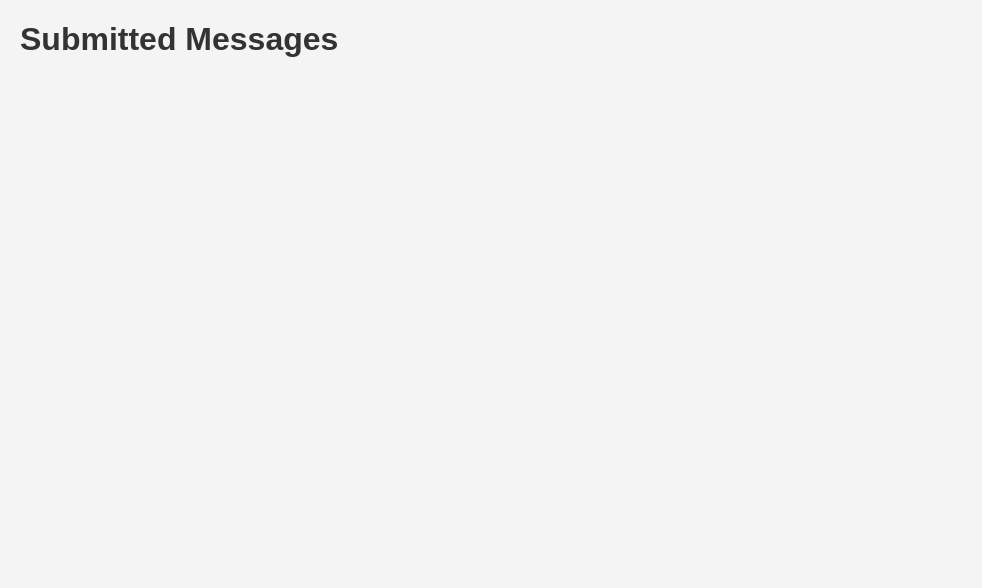
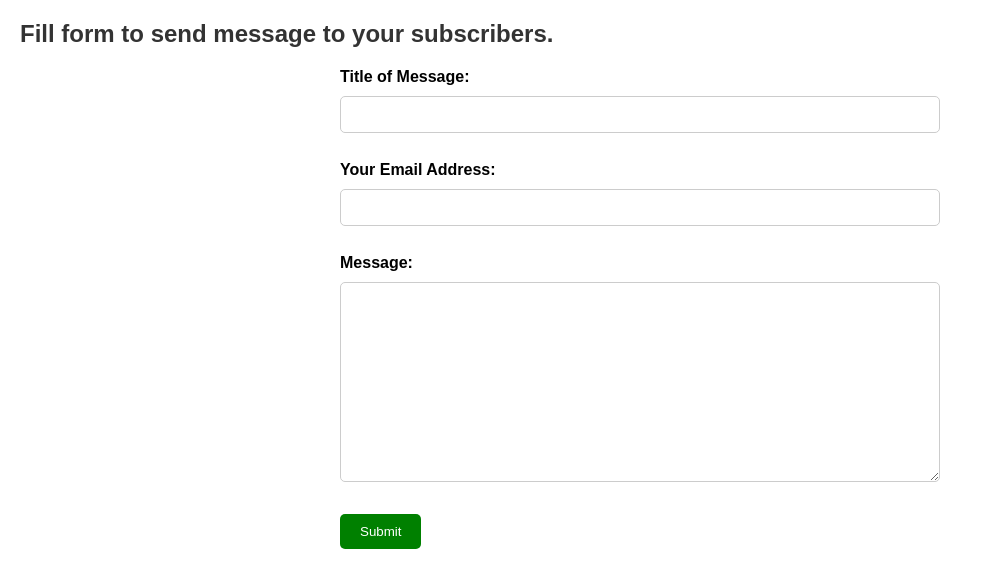
Before and after one commit to masomodigital/displayverseteaching, a plain HTML site: page index.html in a window 1280 px wide. Shown: the whole page, without its empty margins (0-982 px from the left). Drawn offline with Linux system fonts and the light colour scheme; no server answers.

Commit message:
Update index.html

```diff
--- a/index.html
+++ b/index.html
@@ -3,57 +3,89 @@
 <head>
     <meta charset="UTF-8">
     <meta name="viewport" content="width=device-width, initial-scale=1.0">
-    <title>Submitted Messages</title>
+    <title>Send Message</title>
     <style>
         body {
             font-family: Arial, sans-serif;
             margin: 20px;
-            background-color: #f4f4f4;
         }
-        h1 {
+        h2 {
             color: #333;
         }
+        form {
+            width: 100%;
+            max-width: 600px;
+            margin: 0 auto;
+        }
+        label {
+            font-weight: bold;
+        }
+        input[type="text"], input[type="email"], textarea {
+            width: 100%;
+            padding: 10px;
+            margin: 10px 0;
+            border: 1px solid #ccc;
+            border-radius: 5px;
+            box-sizing: border-box;
+        }
+        input[type="submit"] {
+            background-color: green;
+            color: white;
+            padding: 10px 20px;
+            border: none;
+            cursor: pointer;
+            border-radius: 5px;
+        }
+        input[type="submit"]:hover {
+            background-color: darkgreen;
+        }
         .message-container {
-            margin-bottom: 20px;
-            background-color: #fff;
-            padding: 10px;
-            border: 1px solid #ddd;
-            border-radius: 5px;
-            box-shadow: 2px 2px 8px rgba(0, 0, 0, 0.1);
+            margin-top: 20px;
         }
         .name {
             color: red;
             font-weight: bold;
-            font-size: 1.2em;
         }
         .email {
             color: gray;
         }
         .message {
             margin-top: 5px;
-            color: #555;
         }
     </style>
 </head>
 <body>
-    <h1>Submitted Messages</h1>
-    <div id="messages">
-        <!-- Messages will be loaded here -->
-    </div>
+    <h2>Fill form to send message to your subscribers.</h2>
+    <form action="https://script.google.com/macros/s/AKfycbw-zoO3ZrP1ZHLUBAA6b4cXW6fgN2SL58eYgNENgcRr8Z9yQQnG7Cm6wqUgDg8iGJ5jUA/exec" method="post">
+        <label for="name">Title of Message:</label><br>
+        <input type="text" id="name" name="name" required><br><br>
+
+        <label for="email">Your Email Address:</label><br>
+        <input type="email" id="email" name="email" required><br><br>
+
+        <label for="message">Message:</label><br>
+        <textarea id="message" name="message" required style="height: 200px;"></textarea><br><br>
+
+        <input type="submit" value="Submit">
+    </form>
+
+    <div class="message-container" id="messages"></div>
 
     <script>
-        // JSONP URL with callback
-        const scriptUrl = 'https://script.google.com/macros/s/AKfycbw-zoO3ZrP1ZHLUBAA6b4cXW6fgN2SL58eYgNENgcRr8Z9yQQnG7Cm6wqUgDg8iGJ5jUA/exec?callback=fetchCallback';
+        // Function to fetch and display messages from Google Apps Script
+        async function fetchMessages() {
+            const scriptUrl = 'https://script.google.com/macros/s/AKfycbw-zoO3ZrP1ZHLUBAA6b4cXW6fgN2SL58eYgNENgcRr8Z9yQQnG7Cm6wqUgDg8iGJ5jUA/exec';
+            try {
+                const response = await fetch(scriptUrl);
+                const data = await response.json();
+                const messagesDiv = document.getElementById('messages');
 
-        // Function to display the messages
-        function fetchCallback(data) {
-            const messagesDiv = document.getElementById('messages');
-            messagesDiv.innerHTML = '';  // Clear existing content
+                // Clear existing content
+                messagesDiv.innerHTML = '';
 
-            // Loop through each message entry and display it
+                // Loop through the messages and display them
                 data.forEach(entry => {
                     const messageContainer = document.createElement('div');
-                messageContainer.classList.add('message-container');
 
                     const name = document.createElement('div');
                     name.classList.add('name');
@@ -67,24 +99,18 @@
                     message.classList.add('message');
                     message.textContent = entry.message;
 
-                // Append elements to the message container
                     messageContainer.appendChild(name);
                     messageContainer.appendChild(email);
                     messageContainer.appendChild(message);
 
-                // Add the message container to the page
                     messagesDiv.appendChild(messageContainer);
                 });
+            } catch (error) {
+                console.error('Error fetching messages:', error);
+            }
         }
 
-        // Load JSONP data by appending a script element
-        function fetchMessages() {
-            const script = document.createElement('script');
-            script.src = scriptUrl;
-            document.body.appendChild(script);
-        }
-
-        // Fetch messages when the page loads
+        // Fetch the messages when the page loads
         window.onload = fetchMessages;
     </script>
 </body>
```
Lines whose indentation alone changed are shown as unchanged.
